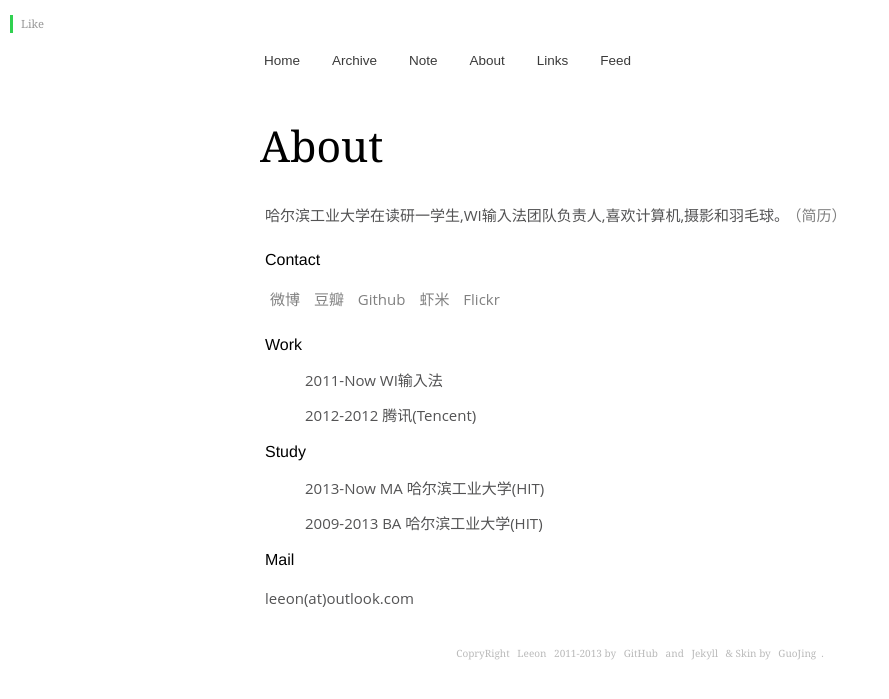
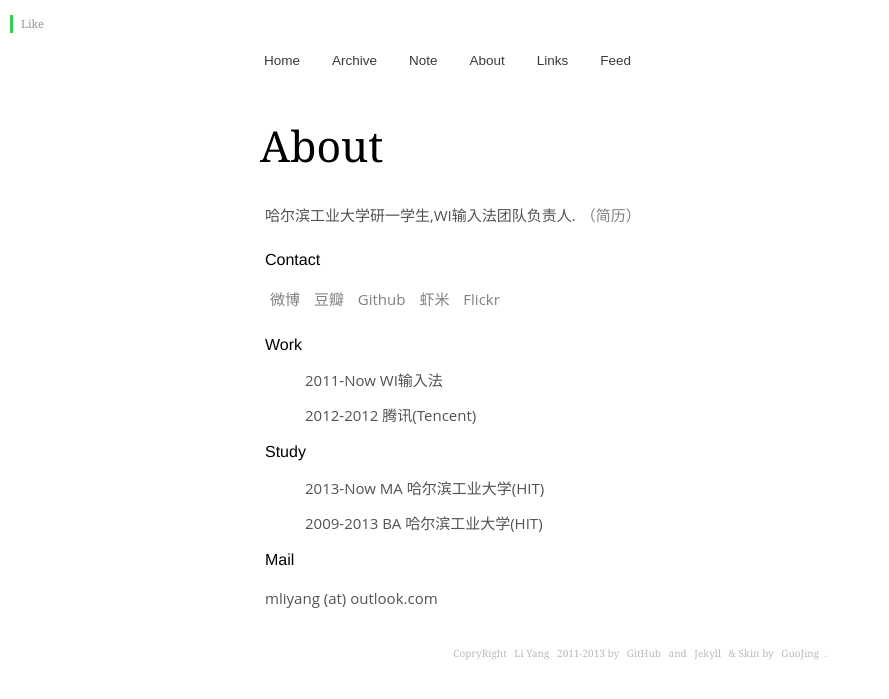
Before and after one commit to leeon/leeon.github.com, a Jekyll site: the page built from about/index.md, in a window 1280 px wide. Shown: the top 699 px of the page, without its empty margins (0-889 px from the left). Built offline with Jekyll 4.4.1, drawn with Linux system fonts in a browser that asks for light colours; Markdown is read by kramdown in place of the engine named in the settings; comment, search, counter and statistics services are not loaded.

Commit message:
no message

```diff
--- a/_config.yml
+++ b/_config.yml
@@ -5,14 +5,14 @@ pygments:         true
 paginate:         1
 permalink:        /:categories/:year/:month/:day/:title/
 
-title:            "Leeon Blog"
-url:              http://leeon.org
+title:            "Octsky"
+url:              http://octsky.com
 feed:             /feed.xml
 author:
     name:         LiYang
     twitter:      twitter.com/realliyang
     key:          octobershiner
-description:      "让每一天都有趣"
-copyright:        "CopryRight Leeon 2012-2012 by GitHub and Jekyll"
-headdesc:         "Leeon的博客，记录每一刻"
+description:      "HomePage"
+copyright:        "CopryRight LiYang 2012-2012 by GitHub and Jekyll"
+headdesc:         "Liyang的博客，记录每一刻"
 headkeys:         "李阳,思考,读书,计算机,经济,摄影,音乐,写作"
--- a/_includes/footer.html
+++ b/_includes/footer.html
@@ -1,13 +1,13 @@
 <div class="footer">
 
-CopryRight <a href="http://leeon.org/" target="_blank">Leeon</a> 2011-2013 by <a href="http://www.github.com/" target="_blank">GitHub</a> and <a href="http://jekyllrb.com/" target="_blank">Jekyll</a> & Skin by <a href="http://guojing.me/" target="_blank">GuoJing</a>.
+CopryRight <a href="http://octsky.com/" target="_blank">Li Yang</a> 2011-2013 by <a href="http://www.github.com/" target="_blank">GitHub</a> and <a href="http://jekyllrb.com/" target="_blank">Jekyll</a> & Skin by <a href="http://guojing.me/" target="_blank">GuoJing</a>.
 <script>
   (function(i,s,o,g,r,a,m){i['GoogleAnalyticsObject']=r;i[r]=i[r]||function(){
   (i[r].q=i[r].q||[]).push(arguments)},i[r].l=1*new Date();a=s.createElement(o),
   m=s.getElementsByTagName(o)[0];a.async=1;a.src=g;m.parentNode.insertBefore(a,m)
   })(window,document,'script','//www.google-analytics.com/analytics.js','ga');
 
-  ga('create', 'UA-42721249-1', 'guojing.me');
+  ga('create', 'UA-42721249-1', 'octsky.com');
   ga('send', 'pageview');
 
 </script>
--- a/about/index.md
+++ b/about/index.md
@@ -4,7 +4,7 @@ title:      About
 description: 关于我
 ---
 
-哈尔滨工业大学在读研一学生,WI输入法团队负责人,喜欢计算机,摄影和羽毛球。[（简历）](/assets/resume/leeon-cn.pdf)
+哈尔滨工业大学研一学生,WI输入法团队负责人.[（简历）](/assets/resume/leeon-cn.pdf)
 
 ### Contact ###
 
@@ -22,4 +22,4 @@ description: 关于我
 
 ### Mail ###
 
-leeon(at)outlook.com
+mliyang (at) outlook.com
```
